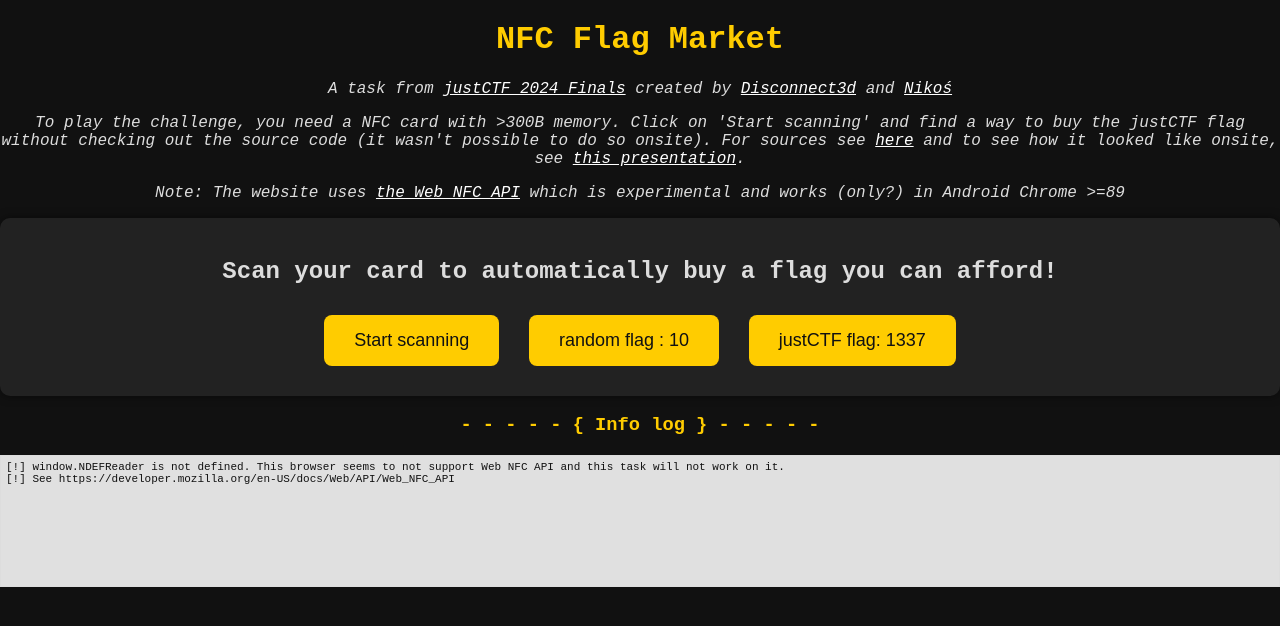
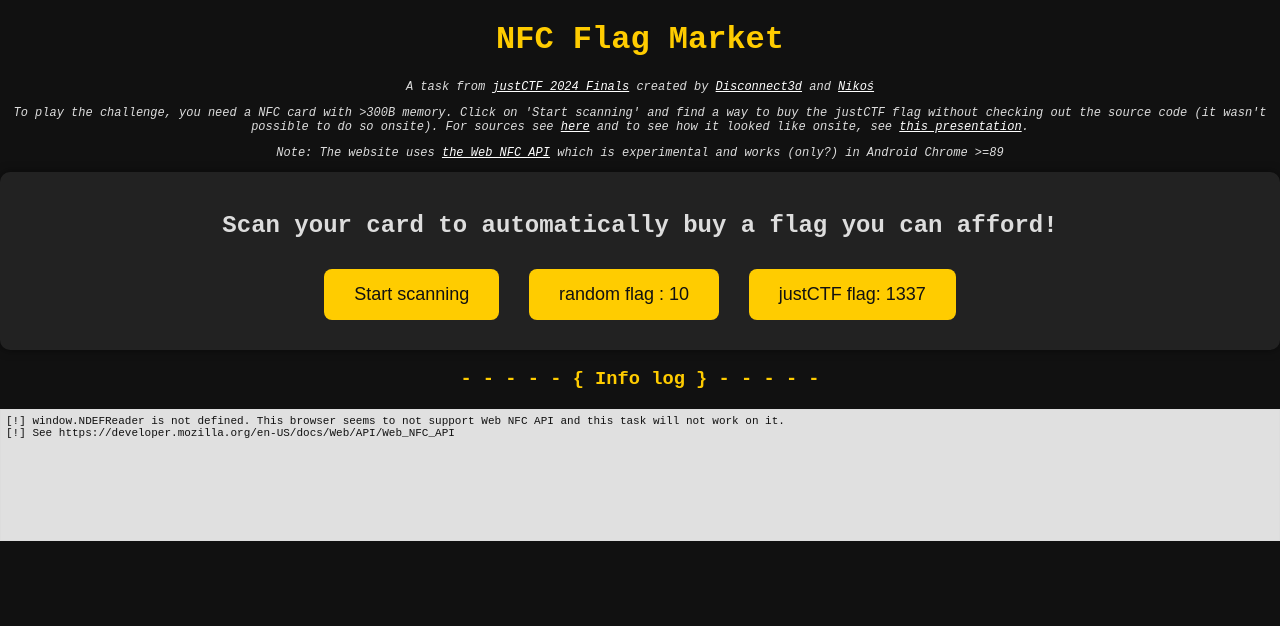
Before and after one commit to disconnect3d/disconnect3d.github.io, a Jekyll site: the page other/nfc-flag-market/index.html, which Jekyll copies as it is, in a window 1280 px wide. Shown: the top 626 px of the page. Built offline with Jekyll 4.4.1, drawn with Linux system fonts in a browser that asks for light colours.

Commit message:
Update nfc-flag-market/index.html style

```diff
--- a/other/nfc-flag-market/index.html
+++ b/other/nfc-flag-market/index.html
@@ -19,9 +19,9 @@
 
 <body>
   <h1>NFC Flag Market</h1>
-  <p style="font-style: italic">A task from <a href="https://2024finals.justctf.team/">justCTF 2024 Finals</a> created by <a href="https://disconnect3d.pl/about/">Disconnect3d</a> and <a href="https://github.com/nikoshell">Nikoś</a></p>
-  <p style="font-style: italic">To play the challenge, you need a NFC card with >300B memory. Click on 'Start scanning' and find a way to buy the justCTF flag without checking out the source code (it wasn't possible to do so onsite). For sources see <a href="https://github.com/disconnect3d/disconnect3d.github.io/tree/master/other/nfc-flag-market">here</a> and to see how it looked like onsite, see <a href="https://docs.google.com/presentation/d/1LSGTmwGJrmWxbgDxEyMfSjcCRhIg3zK968Gt7dkn3OM">this presentation</a>.</p>
-  <p style="font-style: italic">Note: The website uses <a href="https://developer.mozilla.org/en-US/docs/Web/API/Web_NFC_API">the Web NFC API</a> which is experimental and works (only?) in Android Chrome &gt;=89</p>
+  <p style="font-style: italic; font-size: 12px">A task from <a href="https://2024finals.justctf.team/">justCTF 2024 Finals</a> created by <a href="https://disconnect3d.pl/about/">Disconnect3d</a> and <a href="https://github.com/nikoshell">Nikoś</a></p>
+  <p style="font-style: italic; font-size: 12px">To play the challenge, you need a NFC card with >300B memory. Click on 'Start scanning' and find a way to buy the justCTF flag without checking out the source code (it wasn't possible to do so onsite). For sources see <a href="https://github.com/disconnect3d/disconnect3d.github.io/tree/master/other/nfc-flag-market">here</a> and to see how it looked like onsite, see <a href="https://docs.google.com/presentation/d/1LSGTmwGJrmWxbgDxEyMfSjcCRhIg3zK968Gt7dkn3OM">this presentation</a>.</p>
+  <p style="font-style: italic; font-size: 12px">Note: The website uses <a href="https://developer.mozilla.org/en-US/docs/Web/API/Web_NFC_API">the Web NFC API</a> which is experimental and works (only?) in Android Chrome &gt;=89</p>
   <div class="shop-container">
       <h2>Scan your card to automatically buy a flag you can afford!</h2>
       <button id="scan-button" class="btn">Start scanning</button>
```
